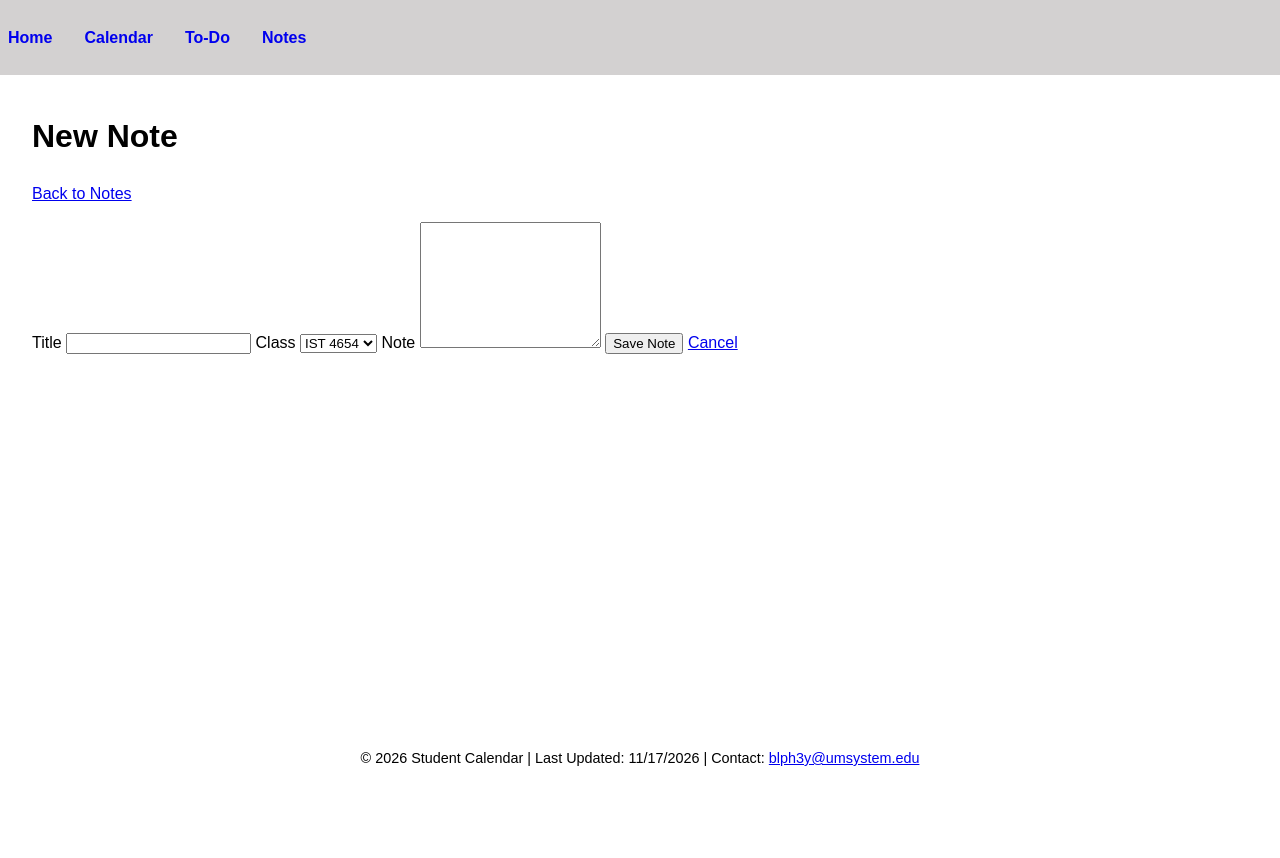
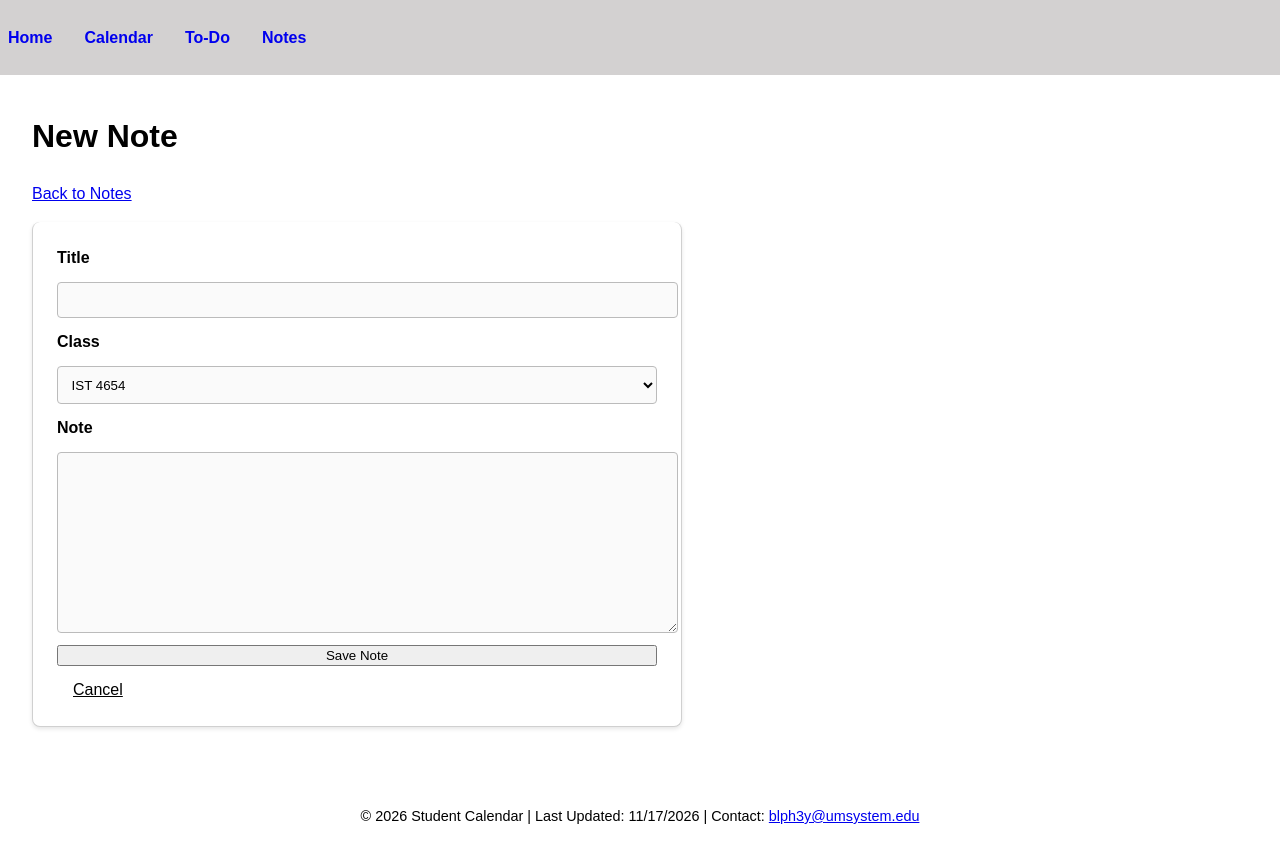
Before and after one commit to briannapinson/studentCalendar, a plain HTML site: page newNote.html in a window 1280 px wide. Before the commit the page ends 800 px from the top, so only its background shows below. Drawn offline with Linux system fonts and the light colour scheme.

Commit message:
styling notes page

```diff
--- a/style.css
+++ b/style.css
@@ -71,7 +71,6 @@ nav a:hover {
   flex-direction: column;
   background: #ffffff;
   border: 1px solid #d0d0d0;
-  border-top: 5px solid var(--primary);
   border-radius: 8px;
   padding: 1rem;
   box-shadow: 0 2px 4px rgba(0, 0, 0, 0.1);
@@ -109,14 +108,11 @@ nav a:hover {
   margin: auto;
   padding: 1.5rem;
   background: #ffffff;
-  color: var(--text);
   border: 1px solid #d0d0d0;
-  border-top: 5px solid var(--primary);
   border-radius: 8px;
   box-shadow: 0 10px 30px rgba(0, 0, 0, 0.3);
 }
 
-/* Dim the page behind the popup */
 [popover]::backdrop {
   background: rgba(0, 0, 0, 0.5);
 }
@@ -133,6 +129,56 @@ nav a:hover {
   margin-top: 0.5rem;
 }
 
+#note-form button,
+#note-form a {
+  display: inline-block;
+}
+/* New Note Page */
+#note-form {
+  display: flex;
+  flex-direction: column;
+  gap: 0.75rem;
+  max-width: 600px;
+  margin: 1rem 0 2rem;
+  padding: 1.5rem;
+  background: #ffffff;
+  border: 1px solid #d0d0d0;
+  border-top: 5px solid var(--primary);
+  border-radius: 8px;
+  box-shadow: 0 2px 4px rgba(0, 0, 0, 0.1);
+}
+
+#note-form label {
+  font-weight: bold;
+}
+
+#note-form input,
+#note-form select,
+#note-form textarea {
+  width: 100%;
+  padding: 0.6rem;
+  border: 1px solid #bbbbbb;
+  border-radius: 4px;
+  background: #fafafa;
+}
+
+#note-form input:focus,
+#note-form select:focus,
+#note-form textarea:focus {
+  outline: 2px solid var(--primary);
+  border-color: var(--primary);
+  background: #ffffff;
+}
+
+#note-form textarea {
+  min-height: 160px;
+  resize: vertical;
+}
+#note-form a {
+  margin-left: 1rem;
+  color: var(--primary-dark);
+}
+
 /* ---------- Footer ---------- */
 footer {
   text-align: center;
```
Also changed, not shown: notes.html (+1 -1 lines).
